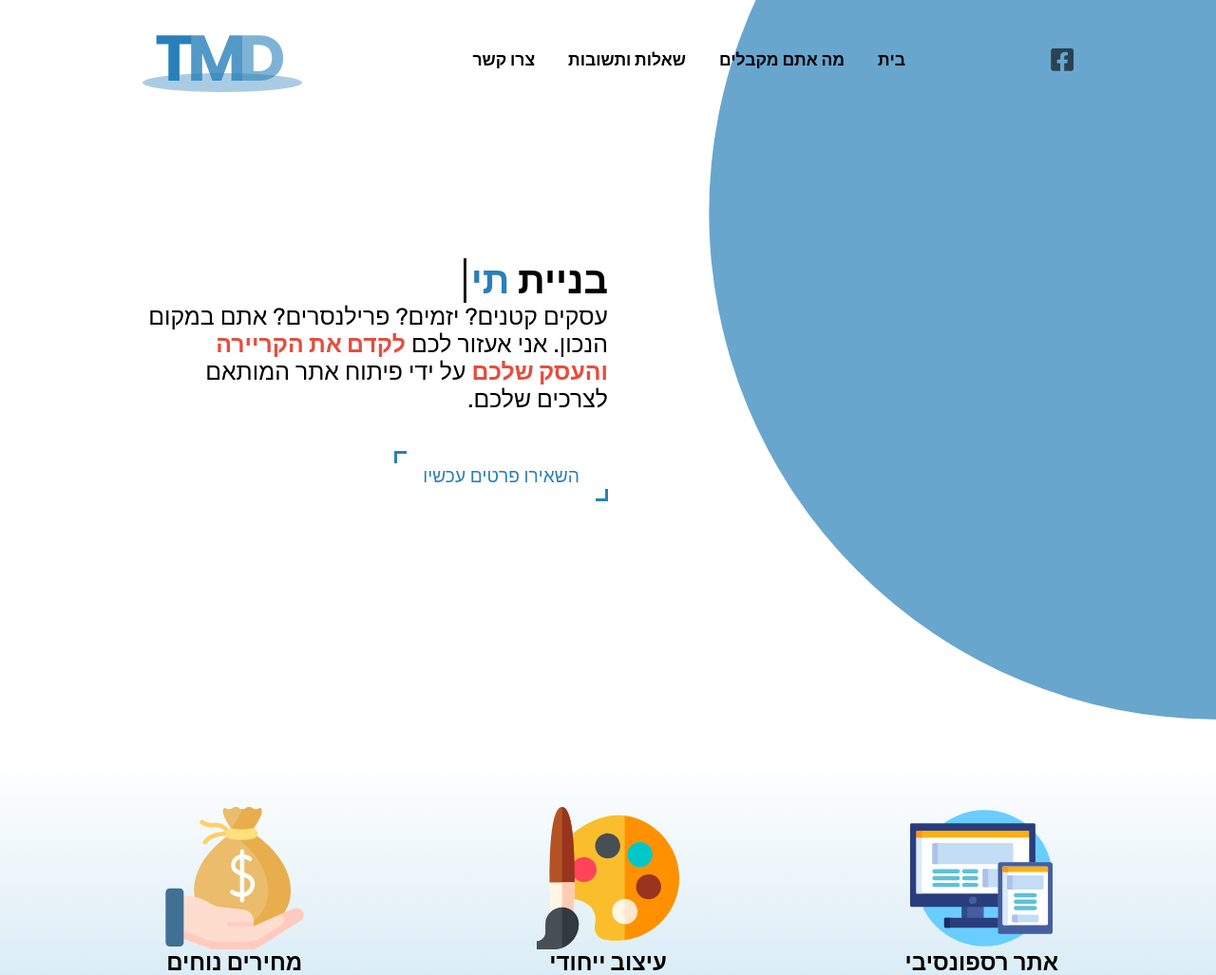
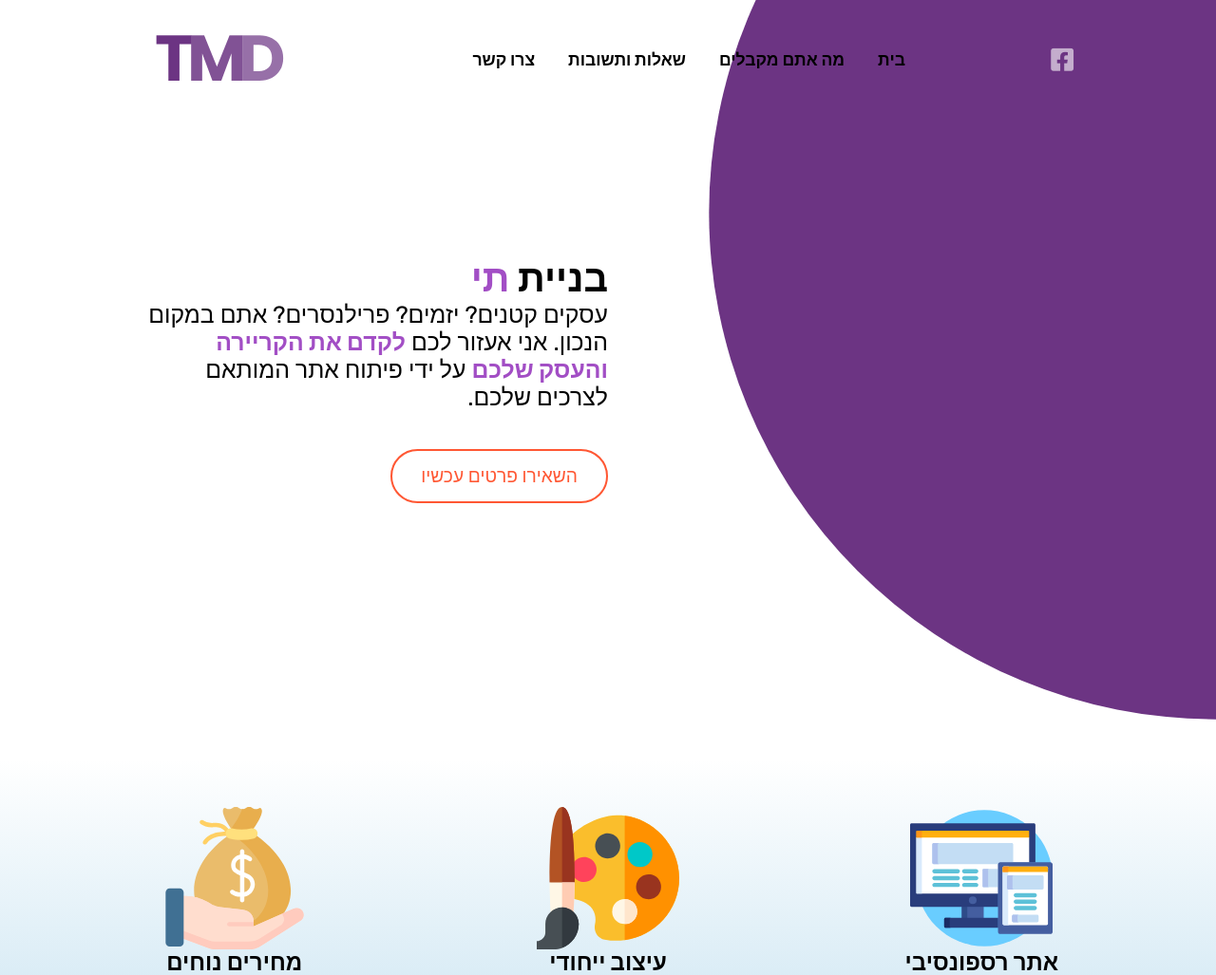
Before and after one commit to TalMekler/TalMeklerWeb, a PHP site: page / in a window 1280 px wide. Shown: the top 1027 px of the page at 95% size. Run offline with PHP 8.4, Linux system fonts and the light colour scheme; some libraries are stand-ins or nearby versions.

Commit message:
new style

```diff
--- a/css/main-style/_contact-page.scss
+++ b/css/main-style/_contact-page.scss
@@ -1,16 +1,16 @@
 .contact-page {
-    background: linear-gradient(180deg, #fff, #7fbedf);
+    // background: linear-gradient(180deg, #fff, #7fbedf);
+    background: linear-gradient(180deg, #fff, #fbffa3);
     min-height: calc(100vh - 100px);
     position: relative;
     font-family: $rubik;
     display: flex;
     align-items: center;
     justify-content: center;
-    @include breakpoint(large) {
-        background-attachment: fixed;
-    }
+
     @include breakpoint-less(large) {
-        background: linear-gradient(180deg, #fff 0.3%, #7fbedf);
+        // background: linear-gradient(180deg, #fff 0.3%, #7fbedf);
+        background: linear-gradient(180deg, #fff 0.3%, #fbffa3);
         min-height: calc(100vh - 92px);
     }
     .main-content {
@@ -195,15 +195,14 @@
 
                     &.submit {
                         input {
-                            background-color: $main-red;
+                            background-color: #427a5b;
                             width: 50%;
                             border-color: transparent;
                             cursor: pointer;
                             color: white;
                             transition: 0.3s all ease-in-out;
                             &:hover {
-                                box-shadow: 0 0 20px $main-red;
-                                border-color: $main-red;
+                                border-color: #427a5b;
                                 background-color: transparent;
                                 color: black;
                             }
--- a/css/main-style/_first-page.scss
+++ b/css/main-style/_first-page.scss
@@ -4,6 +4,10 @@
     display: flex;
     align-items: center;
     min-height: 100vh;
+    background-color: white;
+    // background: linear-gradient(-45deg, black 0%, #111111 50%, #1a1a1a 51%, #808B96 100%);
+    background-attachment: fixed;
+    color: black;
     &::before {
         content: "";
         width: 100%;
@@ -11,7 +15,8 @@
         bottom: 0;
         position: absolute;
         clip-path: circle(0% at 100% 0%);
-        background-color: rgba($main-blue, 0.7);
+        // background-color: rgba($main-blue, 0.7);
+        background-color: $main-purple;
         opacity: 0;
         z-index: 1;
         transition: all 1.2s ease-in-out;
@@ -68,9 +73,10 @@
                     text-align: center;
                 }
                 #typed {
-                    color: $main-blue;
+                    color: $main-purple;
+                    filter: brightness(1.5);
                     width: 0px;
-                    border-left: 3px solid black;
+                    border-left: 3px solid white;
                     padding-left: 5px;
                     animation: blink 750ms infinite;
                 }
@@ -118,13 +124,16 @@
             a {
                 width: fit-content;
                 margin: 40px 0 0 auto;
-                color: $main-blue;
                 font-size: 1.4rem;
+                background-color: transparent;
+                color: $main-orange;
+                border: 2px solid $main-orange;
                 position: relative;
                 display: flex;
                 align-items: center;
                 justify-content: center;
                 padding: 15px 30px;
+                border-radius: 30px;
                 overflow: hidden;
                 z-index: 1;
                 transition: all 0.4s ease-in-out;
@@ -134,44 +143,14 @@
                 @include breakpoint-less(large) {
                     font-size: 1.3rem;
                     margin: 35px auto 0 auto;
-                    color: white;
-                    background-color: $main-blue;
-                    box-shadow: 0 0 15px $main-blue;
-                }
-                &::before {
-                    content: "";
-                    position: absolute;
-                    top: 0;
-                    left: 0;
-                    width: 10px;
-                    height: 10px;
-                    border-left: 3px solid $main-blue;
-                    border-top: 3px solid $main-blue;
-                    transition: all 0.5s ease-in-out 0s;
-                }
-                &::after {
-                    content: "";
-                    position: absolute;
-                    bottom: 0;
-                    right: 0;
-                    width: 10px;
-                    height: 10px;
-                    border-right: 3px solid $main-blue;
-                    border-bottom: 3px solid $main-blue;
-                    transition: all 0.5s ease-in-out 0s;
+                    color: black;
+                    background-color: $main-orange;
                 }
                 &:hover {
-                    color: white;
-                    background-color: $main-blue;
-                    box-shadow: 0 0 15px $main-blue;
-                    transition: all 0.4s ease-in-out 0.3s;
-                    &::before,
-                    &::after {
-                        width: 100%;
-                        height: 100%;
-                        z-index: -1;
-                        transition: all 0.5s ease-in-out 0s;
-                    }
+                    background-color: $main-orange;
+                    color: black;
+                    border-color: transparent;
+                    transition: all 0.4s ease-in-out;
                 }
             }
         }
--- a/css/main-style/_global.scss
+++ b/css/main-style/_global.scss
@@ -20,6 +20,12 @@ a {
 }
 .clr-blue {
     color: $main-blue;
+}
+.clr-purple{
+    color: $main-purple;
+}
+.bright{
+    filter: brightness(1.5);
 }
 .bold {
     font-weight: bold;
--- a/css/main-style/_header.scss
+++ b/css/main-style/_header.scss
@@ -15,27 +15,22 @@ header {
         background-color: rgba(white, 0.95);
         box-shadow: 0 0 5px black;
     }
-    &.page-down {
-        background-color: rgba(white, 0.8);
-        backdrop-filter: blur(5px);
-        box-shadow: 0 0 5px black;
-        z-index: 1000;
-    }
+
     .logo {
         width: fit-content;
         cursor: pointer;
         z-index: 1000;
         svg {
             .logo-svg-path {
-                fill: $main-blue;
+                fill: $main-purple;
                 &.m {
-                    fill-opacity: 0.8;
+                    fill-opacity: 0.85;
                 }
                 &.d {
-                    fill-opacity: 0.6;
+                    fill-opacity: 0.7;
                 }
                 &.ellipse {
-                    fill-opacity: 0.4;
+                    fill-opacity: 0;
                 }
             }
 
@@ -62,7 +57,6 @@ header {
         font-family: $rubik;
         font-size: 1.1em;
         flex: 1;
-
         transform: translateX(-15%);
         i {
             display: none;
@@ -105,6 +99,7 @@ header {
             cursor: pointer;
             font-weight: 700;
             position: relative;
+            color: black;
             &:not(:first-child) {
                 margin-right: 35px;
             }
@@ -138,10 +133,10 @@ header {
         i {
             cursor: pointer;
             font-size: 1.7em;
-            color: rgba($color: black, $alpha: 0.6);
+            color: rgba($color: white, $alpha: 0.6);
             transition: 0.2s all ease-in-out;
             &:hover {
-                color: black;
+                color: white;
             }
 
             @media screen and (max-width: 1050px) {
@@ -149,4 +144,26 @@ header {
             }
         }
     }
+    &.page-down {
+        background-color: rgba(white, 0.8);
+        backdrop-filter: blur(5px);
+        box-shadow: 0 0 5px black;
+        z-index: 1000;
+        nav{
+            .nav-item{
+                color: black;
+                &::before{
+                    background-color: black;
+                }
+            }
+        }
+        .social {
+            i {
+                color: rgba($color: black, $alpha: 0.6);
+                &:hover {
+                    color: black;
+                }
+            }
+        }
+    }
 }
--- a/css/main-style/_vars.scss
+++ b/css/main-style/_vars.scss
@@ -7,7 +7,11 @@ $rubik: "Rubik", sans-serif;
 
 // Colors
 $main-blue: #2980b9;
-$main-red: #e74c3c;
+// $main-red: #e74c3c;
+$main-red: #d72323;
+$main-orange: #FF5733;
+// $main-purple: #AF7AC5;
+$main-purple: #6C3483;
 
 // Breakpoints
 $breakpoints: (
@@ -35,12 +39,12 @@ $breakpoints: (
 // Keyframes
 @keyframes blink {
     0% {
-        border-left-color: black;
+        border-left-color: white;
     }
     50% {
         border-left-color: transparent;
     }
     100% {
-        border-left-color: black;
+        border-left-color: white;
     }
 }
--- a/css/main-style/style.css
+++ b/css/main-style/style.css
@@ -2,24 +2,24 @@
 @import url("https://fonts.googleapis.com/css2?family=Rubik:wght@400;500;700&display=swap");
 @-webkit-keyframes blink {
   0% {
-    border-left-color: black;
+    border-left-color: white;
   }
   50% {
     border-left-color: transparent;
   }
   100% {
-    border-left-color: black;
+    border-left-color: white;
   }
 }
 @keyframes blink {
   0% {
-    border-left-color: black;
+    border-left-color: white;
   }
   50% {
     border-left-color: transparent;
   }
   100% {
-    border-left-color: black;
+    border-left-color: white;
   }
 }
 
@@ -46,11 +46,20 @@ a {
 }
 
 .clr-red {
-  color: #e74c3c;
+  color: #d72323;
 }
 
 .clr-blue {
   color: #2980b9;
+}
+
+.clr-purple {
+  color: #6C3483;
+}
+
+.bright {
+  -webkit-filter: brightness(1.5);
+          filter: brightness(1.5);
 }
 
 .bold {
@@ -225,19 +225,19 @@ header .logo {
 }
 
 header .logo svg .logo-svg-path {
-  fill: #2980b9;
+  fill: #6C3483;
 }
 
 header .logo svg .logo-svg-path.m {
-  fill-opacity: 0.8;
+  fill-opacity: 0.85;
 }
 
 header .logo svg .logo-svg-path.d {
-  fill-opacity: 0.6;
+  fill-opacity: 0.7;
 }
 
 header .logo svg .logo-svg-path.ellipse {
-  fill-opacity: 0.4;
+  fill-opacity: 0;
 }
 
 @media screen and (max-width: 999px) {
@@ -382,19 +383,44 @@ header nav .nav-item:hover::before {
 header .social i {
   cursor: pointer;
   font-size: 1.7em;
-  color: rgba(0, 0, 0, 0.6);
+  color: rgba(255, 255, 255, 0.6);
   -webkit-transition: 0.2s all ease-in-out;
   transition: 0.2s all ease-in-out;
 }
 
 header .social i:hover {
-  color: black;
+  color: white;
 }
 
 @media screen and (max-width: 1050px) {
   header .social i {
     display: none;
   }
+}
+
+header.page-down {
+  background-color: rgba(255, 255, 255, 0.8);
+  -webkit-backdrop-filter: blur(5px);
+          backdrop-filter: blur(5px);
+  -webkit-box-shadow: 0 0 5px black;
+          box-shadow: 0 0 5px black;
+  z-index: 1000;
+}
+
+header.page-down nav .nav-item {
+  color: black;
+}
+
+header.page-down nav .nav-item::before {
+  background-color: black;
+}
+
+header.page-down .social i {
+  color: rgba(0, 0, 0, 0.6);
+}
+
+header.page-down .social i:hover {
+  color: black;
 }
 
 .first-page {
@@ -407,6 +433,9 @@ header .social i:hover {
       -ms-flex-align: center;
           align-items: center;
   min-height: 100vh;
+  background-color: white;
+  background-attachment: fixed;
+  color: black;
 }
 
 .first-page::before {
@@ -417,7 +446,7 @@ header .social i:hover {
   position: absolute;
   -webkit-clip-path: circle(0% at 100% 0%);
           clip-path: circle(0% at 100% 0%);
-  background-color: rgba(41, 128, 185, 0.7);
+  background-color: #6C3483;
   opacity: 0;
   z-index: 1;
   -webkit-transition: all 1.2s ease-in-out;
@@ -516,9 +545,11 @@ header .social i:hover {
 }
 
 .first-page .main-content .text h1 #typed {
-  color: #2980b9;
+  color: #6C3483;
+  -webkit-filter: brightness(1.5);
+          filter: brightness(1.5);
   width: 0px;
-  border-left: 3px solid black;
+  border-left: 3px solid white;
   padding-left: 5px;
   -webkit-animation: blink 750ms infinite;
           animation: blink 750ms infinite;
@@ -590,8 +621,10 @@ header .social i:hover {
   width: -moz-fit-content;
   width: fit-content;
   margin: 40px 0 0 auto;
-  color: #2980b9;
   font-size: 1.4rem;
+  background-color: transparent;
+  color: #FF5733;
+  border: 2px solid #FF5733;
   position: relative;
   display: -webkit-box;
   display: -ms-flexbox;
@@ -603,6 +636,7 @@ header .social i:hover {
       -ms-flex-pack: center;
           justify-content: center;
   padding: 15px 30px;
+  border-radius: 30px;
   overflow: hidden;
   z-index: 1;
   -webkit-transition: all 0.4s ease-in-out;
@@ -619,54 +653,17 @@ header .social i:hover {
   .first-page .main-content .text a {
     font-size: 1.3rem;
     margin: 35px auto 0 auto;
-    color: white;
-    background-color: #2980b9;
-    -webkit-box-shadow: 0 0 15px #2980b9;
-            box-shadow: 0 0 15px #2980b9;
+    color: black;
+    background-color: #FF5733;
   }
 }
 
-.first-page .main-content .text a::before {
-  content: "";
-  position: absolute;
-  top: 0;
-  left: 0;
-  width: 10px;
-  height: 10px;
-  border-left: 3px solid #2980b9;
-  border-top: 3px solid #2980b9;
-  -webkit-transition: all 0.5s ease-in-out 0s;
-  transition: all 0.5s ease-in-out 0s;
-}
-
-.first-page .main-content .text a::after {
-  content: "";
-  position: absolute;
-  bottom: 0;
-  right: 0;
-  width: 10px;
-  height: 10px;
-  border-right: 3px solid #2980b9;
-  border-bottom: 3px solid #2980b9;
-  -webkit-transition: all 0.5s ease-in-out 0s;
-  transition: all 0.5s ease-in-out 0s;
-}
-
 .first-page .main-content .text a:hover {
-  color: white;
-  background-color: #2980b9;
-  -webkit-box-shadow: 0 0 15px #2980b9;
-          box-shadow: 0 0 15px #2980b9;
-  -webkit-transition: all 0.4s ease-in-out 0.3s;
-  transition: all 0.4s ease-in-out 0.3s;
-}
-
-.first-page .main-content .text a:hover::before, .first-page .main-content .text a:hover::after {
-  width: 100%;
-  height: 100%;
-  z-index: -1;
-  -webkit-transition: all 0.5s ease-in-out 0s;
-  transition: all 0.5s ease-in-out 0s;
+  background-color: #FF5733;
+  color: black;
+  border-color: transparent;
+  -webkit-transition: all 0.4s ease-in-out;
+  transition: all 0.4s ease-in-out;
 }
 
 .costumers-get {
--- a/index.html
+++ b/index.html
@@ -94,7 +94,7 @@
                     <h1>בניית <span id="typed"></span></h1>
                     <p>
                         עסקים קטנים? יזמים? פרילנסרים? אתם במקום הנכון. אני אעזור לכם
-                        <span class="clr-red bold">לקדם את הקריירה והעסק שלכם</span>
+                        <span class="clr-purple bold bright">לקדם את הקריירה והעסק שלכם</span>
                         על ידי פיתוח אתר המותאם לצרכים שלכם.
                     </p>
                     <a class="scroll-link" href="#contact-us">
```
Also changed, not shown: other parts of css/main-style/style.css (+9 -25 lines), scripts/main-script.js (+5 -12 lines), 1 other file.
